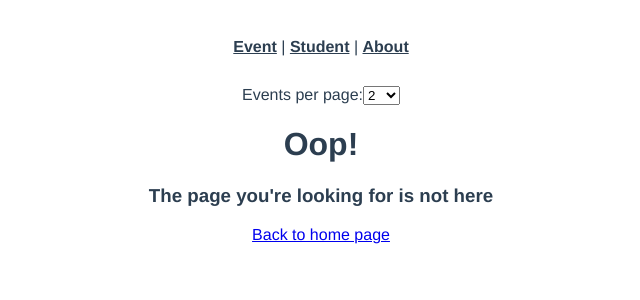
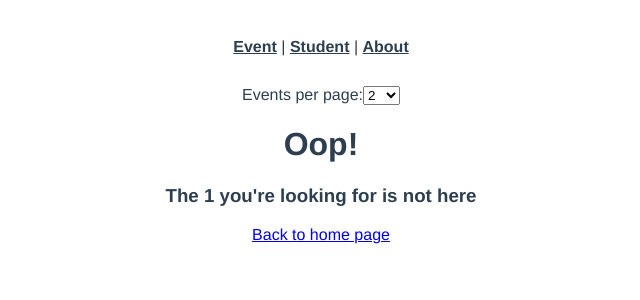
Before and after one commit to Pattaradanai888/se331-lab02, a Vue app: page /404/1 in a window 1280 px wide. Shown: the top 300 px of the page, without its empty margins (319-959 px from the left). Built offline with nearby package versions, Linux system fonts and the light colour scheme.

Commit message:
update 404 error handle logic

```diff
--- a/src/router/index.ts
+++ b/src/router/index.ts
@@ -42,6 +42,12 @@
       component: StudentListView
     },
     {
+      path: '/404/:resource',
+      name: '404-resource',
+      component: NotFoundView,
+      props: true
+    },
+    {
       path: '/:catchAll(.*)',
       name: 'not found',
       component: NotFoundView
--- a/src/views/NotFoundView.vue
+++ b/src/views/NotFoundView.vue
@@ -1,5 +1,14 @@
+<script setup lang="ts">
+defineProps({
+  resource: {
+    type: String,
+    required: true,
+    default: 'page'
+  }
+})
+</script>
 <template>
   <h1>Oop!</h1>
-  <h3>The page you're looking for is not here</h3>
+  <h3>The {{ resource }} you're looking for is not here</h3>
   <RouterLink :to="{ name: 'event-list' }">Back to home page</RouterLink>
 </template>
--- a/src/views/event/EventLayoutView.vue
+++ b/src/views/event/EventLayoutView.vue
@@ -2,18 +2,20 @@
 import { ref } from 'vue'
 import type { EventItem } from '@/type'
 import EventService from '@/services/EventService'
+import { useRouter } from 'vue-router'
 const event = ref<EventItem | null>(null)
 
 const props = defineProps({
   id: String
 })
-
+const router = useRouter()
 EventService.getEventById(Number(props.id))
   .then((response) => {
     event.value = response.data
   })
   .catch((error) => {
     console.log(error)
+    router.push({ name: '404-resource', params: { resource: 'event' } })
   })
 </script>
 <template>
```
